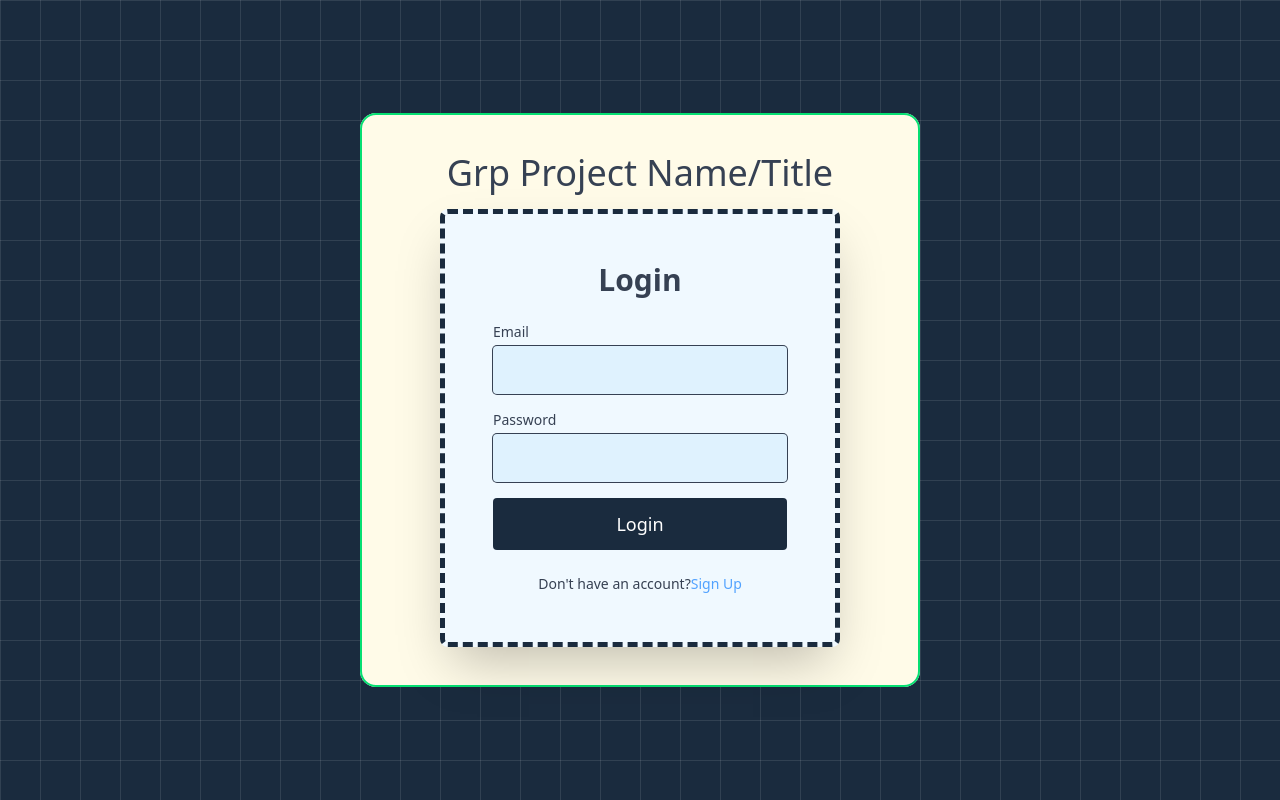
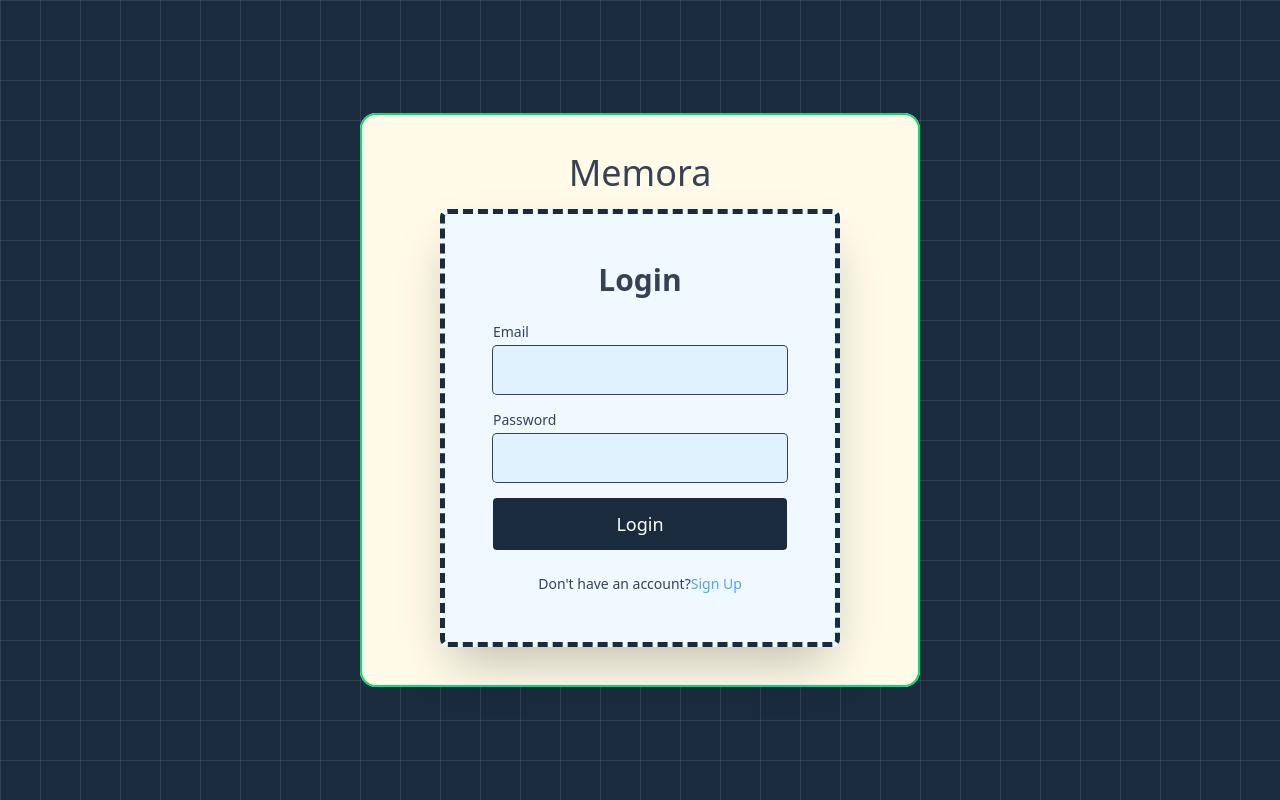
Before and after one commit to alok-psr/vigilant-adventure, a React (Vite) app in the folder GrpProject/loginPage/: page /login in a window 1280 px wide. Built offline with nearby package versions, Linux system fonts and the light colour scheme; a web font is replaced by a local one.

Commit message:
Update login.jsx :
title on the login form changed to name of the project ( Memora )

```diff
--- a/GrpProject/loginPage/src/components/login/login.jsx
+++ b/GrpProject/loginPage/src/components/login/login.jsx
@@ -42,7 +42,7 @@ const LoginSignup = () => {
     >
       <div className="bg-[rgb(255,251,232)] px-20 flex-col py-10 justify-center rounded-2xl ring-inset ring-2 ring-green-400">
         <div>
-          <h1 className="text-4xl text-center pb-4">Grp Project Name/Title</h1>
+          <h1 className="text-4xl text-center pb-4">Memora</h1>
         </div>
         <div className=" p-12 rounded-lg shadow-2xl w-[400px] bg-sky-50 border-[rgb(26,43,62)] border-dashed border-[5px] ">
           <h2 className="text-3xl font-bold text-center mb-6">
```
